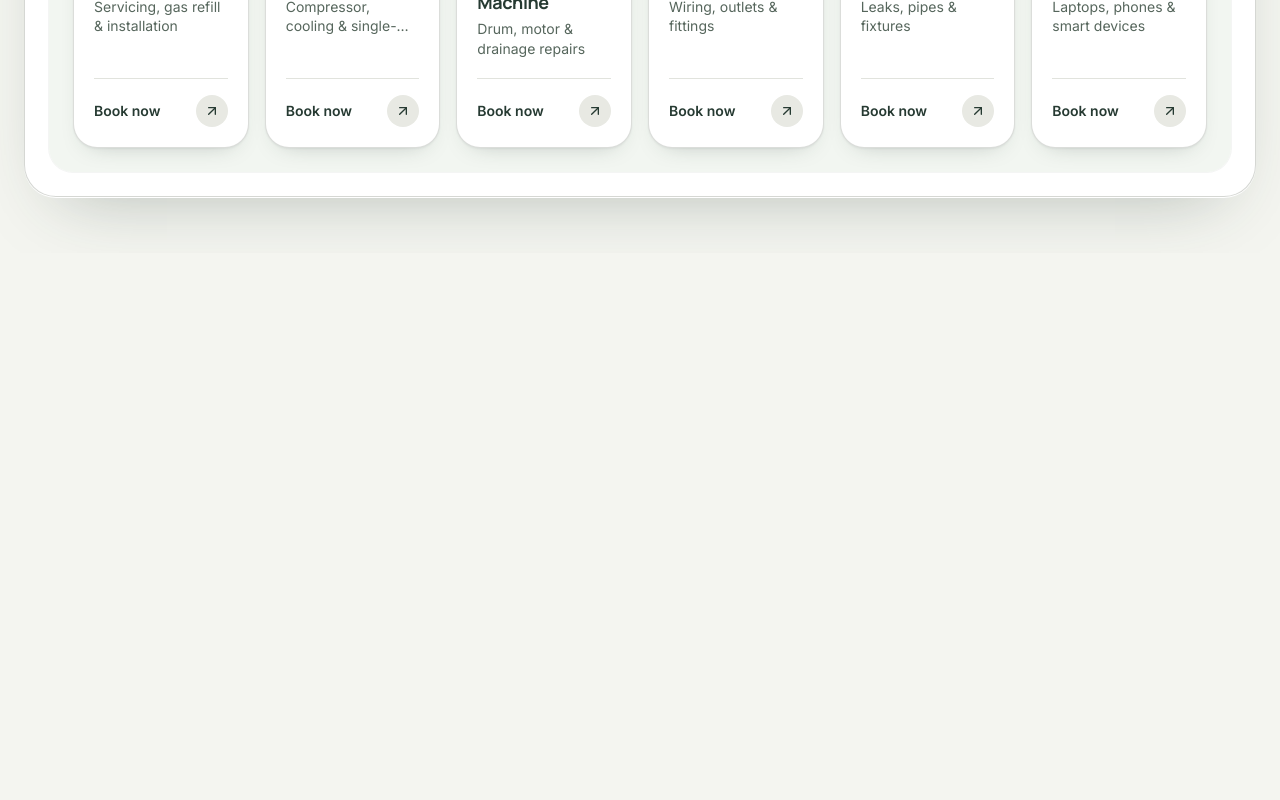
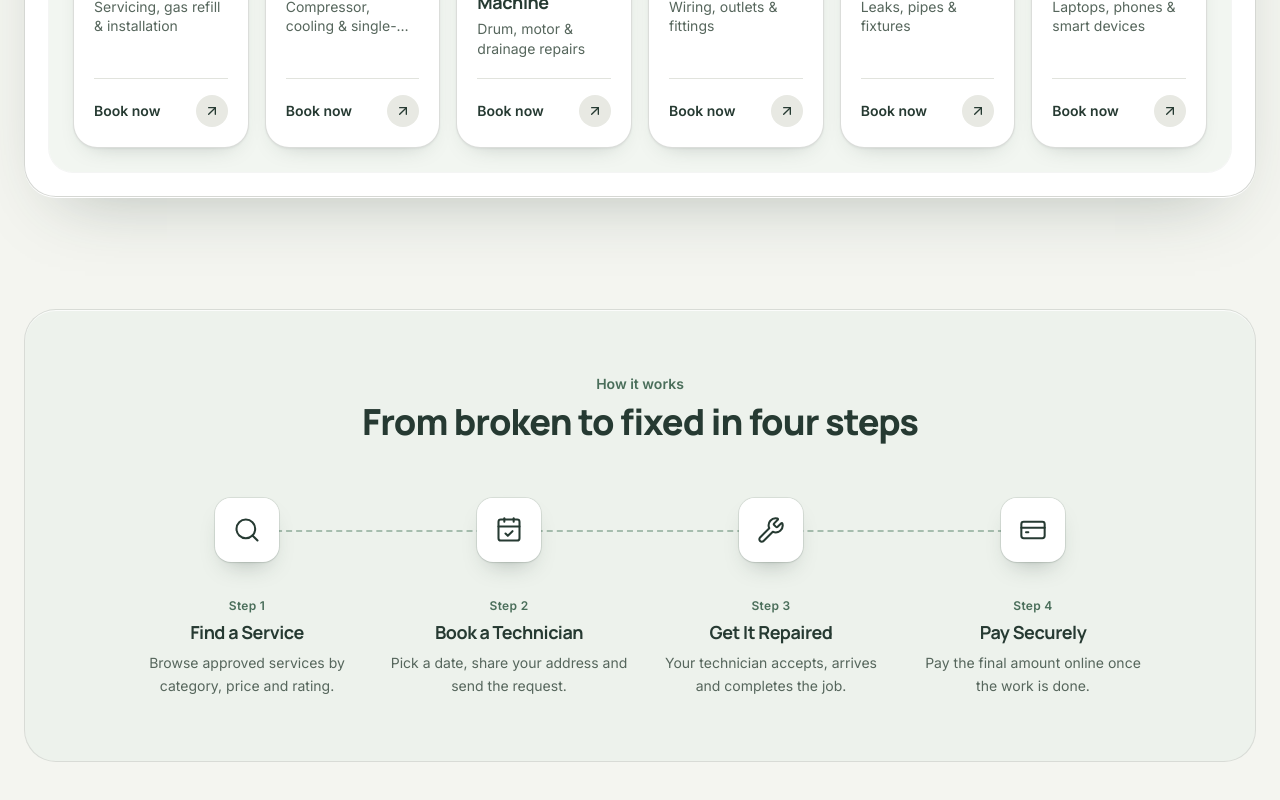
Before and after one commit to mehrabislam00/HomeFix, a Next.js app: page / in a window 1280 px wide. Shown: the part 1248-2048 px from the top of the page. Before the commit the page ends 1501 px from the top, so only its background shows below. Built offline with nearby package versions, Linux system fonts and the light colour scheme.

Commit message:
feat(ui): redesign <HowItWorks /> section with interactive icons and draw line

```diff
--- a/app/colors.css
+++ b/app/colors.css
@@ -8,6 +8,7 @@
   /* ---- Brand palette (raw values) ---- */
   --forest: #263a32;        /* Primary / Deep Forest Green */
   --sage: #789b86;          /* Secondary / Sage Green */
+  --sage-deep: #4a6e5a;     /* Darker sage for small text on pale-sage (AA contrast) */
   --muted-sage: #729b83;    /* Accent / Muted Sage */
   --ivory: #f4f5f0;         /* Main background (confirmed by user) */
   --surface: #ffffff;       /* Inputs, forms, floating chips */
@@ -61,6 +62,7 @@
 @theme inline {
   --color-forest: var(--forest);
   --color-sage: var(--sage);
+  --color-sage-deep: var(--sage-deep);
   --color-muted-sage: var(--muted-sage);
   --color-ivory: var(--ivory);
   --color-surface: var(--surface);
--- a/app/page.tsx
+++ b/app/page.tsx
@@ -1,6 +1,7 @@
 // app/page.tsx
 
 import { Hero } from "@/components/Hero/hero";
+import { HowItWorks } from "@/components/home/how-it works";
 import { PopularCategories } from "@/components/home/popular-categories";
 import { Navbar } from "@/components/Navbar/navbar";
 import { PageBackdrop } from "@/components/PageBackdrop/page-backdrop";
@@ -13,6 +14,7 @@ const Home = () => {
       <Navbar />
       <Hero />
       <PopularCategories />
+      <HowItWorks />
     </main>
   );
 };
--- /dev/null
+++ b/components/home/how-it works.tsx
@@ -0,0 +1,97 @@
+import { CalendarCheck, CreditCard, Search, Wrench, type LucideIcon } from "lucide-react";
+
+import { BlurFade } from "@/components/magic/blur-fade";
+
+import { cn } from "@/lib/utils";
+import { DrawLine } from "../magic/draw-line";
+
+type Step = { title: string; description: string; icon: LucideIcon };
+
+const steps: Step[] = [
+  {
+    title: "Find a Service",
+    description: "Browse approved services by category, price and rating.",
+    icon: Search,
+  },
+  {
+    title: "Book a Technician",
+    description: "Pick a date, share your address and send the request.",
+    icon: CalendarCheck,
+  },
+  {
+    title: "Get It Repaired",
+    description: "Your technician accepts, arrives and completes the job.",
+    icon: Wrench,
+  },
+  {
+    title: "Pay Securely",
+    description: "Pay the final amount online once the work is done.",
+    icon: CreditCard,
+  },
+];
+
+export function HowItWorks() {
+  return (
+    <section id="how-it-works" className="scroll-mt-28 px-4 py-10 sm:px-6 sm:py-14">
+      <div className="mx-auto max-w-[1280px] rounded-[2rem] border border-line-strong/50 bg-pale-sage px-6 py-12 shadow-[inset_0_1px_0_rgb(255_255_255/0.8)] sm:px-10 sm:py-16">
+        {/* Heading */}
+        <BlurFade inView className="mx-auto max-w-2xl text-center">
+          <p className="text-sm font-semibold text-sage-deep">How it works</p>
+          <h2 className="mt-2 font-[family-name:var(--font-manrope)] text-3xl font-extrabold tracking-tight text-forest sm:text-4xl">
+            From broken to fixed in four steps
+          </h2>
+        </BlurFade>
+
+        {/* Steps — vertical timeline on mobile/tablet, horizontal on desktop */}
+        <ol className="relative mx-auto mt-12 grid max-w-5xl gap-8 sm:mt-14 lg:grid-cols-4 lg:gap-6">
+          {/* Desktop connector: runs through the centre of the four icon tiles */}
+          <DrawLine
+            axis="x"
+            className="absolute left-[12.5%] right-[12.5%] top-8 hidden border-t-2 border-dashed border-sage/60 lg:block"
+          />
+
+          {steps.map(({ title, description, icon: Icon }, i) => (
+            <li key={title} className="group relative">
+              <BlurFade inView delay={0.1 + i * 0.12} y={16} className="flex gap-4 lg:flex-col lg:items-center lg:text-center">
+                {/* Mobile connector to the next step */}
+                {i < steps.length - 1 && (
+                  <span
+                    aria-hidden
+                    className="absolute -bottom-6 left-[31px] top-[72px] border-l-2 border-dashed border-sage/60 lg:hidden"
+                  />
+                )}
+
+                {/* Icon tile: white → solid forest on hover */}
+                <span
+                  className={cn(
+                    "relative z-10 flex size-16 shrink-0 items-center justify-center rounded-2xl bg-surface text-forest",
+                    "shadow-[inset_0_1px_1px_rgb(255_255_255),0_1px_2px_rgb(38_58_50/0.08),0_12px_24px_-12px_rgb(38_58_50/0.35)]",
+                    "ring-1 ring-forest/10 transition-all duration-300 ease-out",
+                    "group-hover:-translate-y-1 group-hover:bg-forest group-hover:text-white group-hover:ring-forest",
+                    "motion-reduce:transition-none motion-reduce:group-hover:translate-y-0"
+                  )}
+                >
+                  <Icon
+                    aria-hidden
+                    strokeWidth={1.75}
+                    className="size-7 transition-transform duration-500 ease-[cubic-bezier(0.34,1.56,0.64,1)] group-hover:scale-110 group-hover:-rotate-6 motion-reduce:transition-none motion-reduce:group-hover:transform-none"
+                  />
+                </span>
+
+                <div className="min-w-0 pt-1 lg:pt-0">
+                  <p className="text-xs font-semibold tracking-wide text-sage-deep lg:mt-5">Step {i + 1}</p>
+                  <h3 className="mt-1 font-[family-name:var(--font-manrope)] text-lg font-bold tracking-tight text-forest">
+                    {title}
+                  </h3>
+                  <p className="mt-1.5 max-w-[16rem] text-sm leading-relaxed text-ink-soft lg:mx-auto">
+                    {description}
+                  </p>
+                </div>
+              </BlurFade>
+            </li>
+          ))}
+        </ol>
+      </div>
+    </section>
+  );
+}
--- /dev/null
+++ b/components/magic/draw-line.tsx
@@ -0,0 +1,35 @@
+"use client";
+
+import { motion, useReducedMotion } from "motion/react";
+
+/**
+ * A dashed connector that draws itself when scrolled into view.
+ * Give it position + border classes (e.g. `absolute border-t-2 border-dashed`).
+ */
+export function DrawLine({
+  className,
+  axis = "x",
+  delay = 0.3,
+  duration = 1.2,
+}: {
+  className?: string;
+  axis?: "x" | "y";
+  delay?: number;
+  duration?: number;
+}) {
+  const reduce = useReducedMotion();
+  const from = axis === "x" ? { scaleX: 0 } : { scaleY: 0 };
+  const to = axis === "x" ? { scaleX: 1 } : { scaleY: 1 };
+
+  return (
+    <motion.span
+      aria-hidden
+      className={className}
+      style={{ transformOrigin: axis === "x" ? "left center" : "center top" }}
+      initial={reduce ? false : from}
+      whileInView={to}
+      viewport={{ once: true, margin: "-80px" }}
+      transition={{ delay, duration, ease: [0.22, 1, 0.36, 1] }}
+    />
+  );
+}
```
